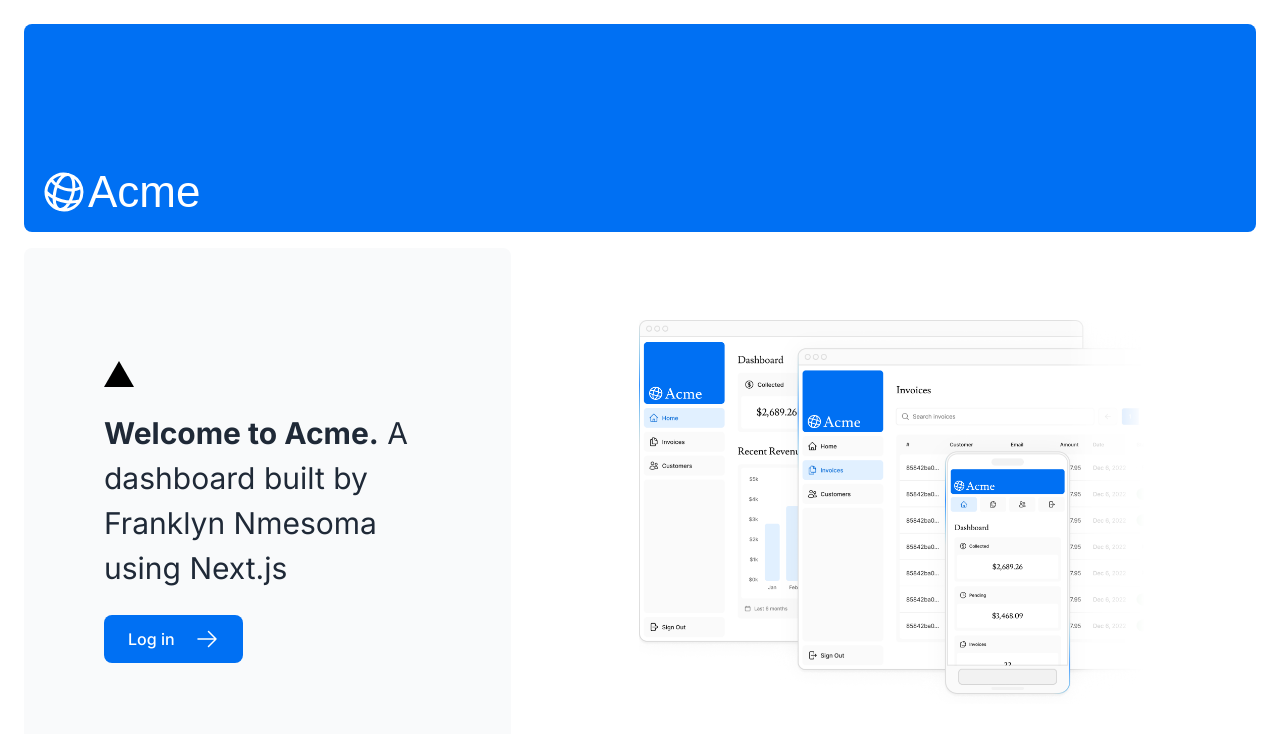
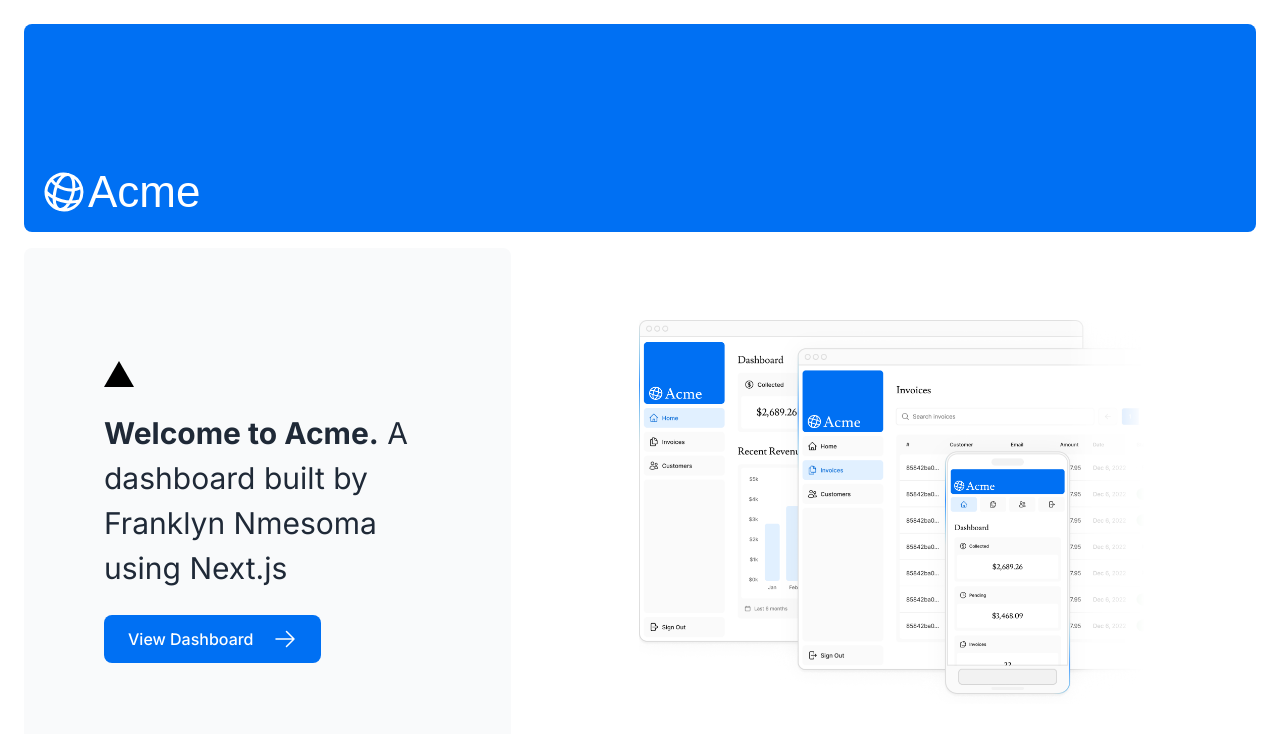
Before and after one commit to dev-omaFrank/nextjs-dashboard-project, a Next.js app: page / in a window 1280 px wide. Shown: the top 734 px of the page. Built offline with nearby package versions, Linux system fonts and the light colour scheme; a web font is replaced by a local one.

Commit message:
Update page.tsx

```diff
--- a/app/page.tsx
+++ b/app/page.tsx
@@ -22,7 +22,7 @@
             href="/dashboard"
             className="flex items-center gap-5 self-start rounded-lg bg-blue-500 px-6 py-3 text-sm font-medium text-white transition-colors hover:bg-blue-400 md:text-base"
           >
-            <span>Log in</span> <ArrowRightIcon className="w-5 md:w-6" />
+            <span>View Dashboard</span> <ArrowRightIcon className="w-5 md:w-6" />
           </Link>
         </div>
         <div className="flex items-center justify-center p-6 md:w-3/5 md:px-28 md:py-12">
```
